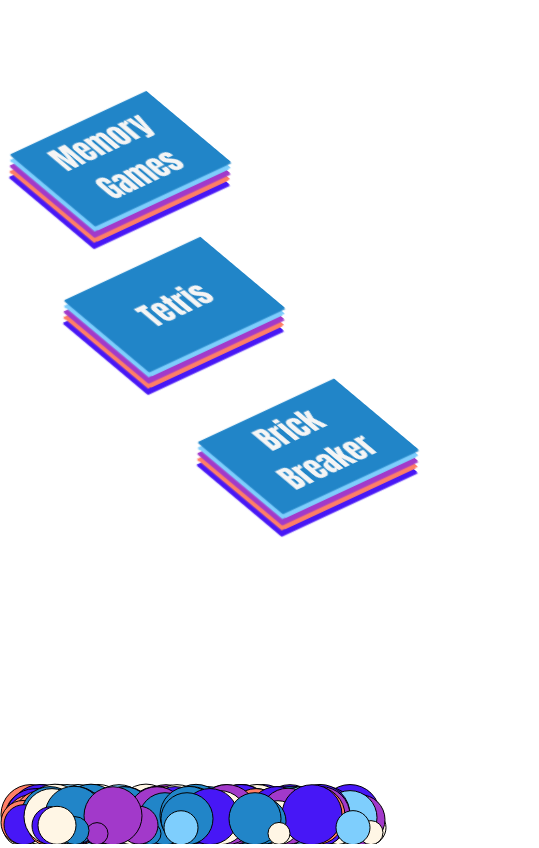
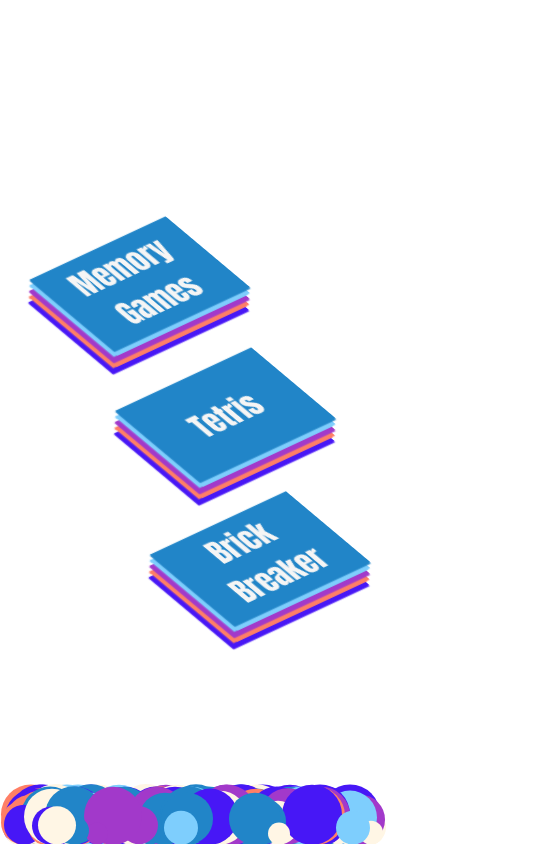
Before and after one commit to bokijano/games-with-animations, a website: page dist/index.html in a window 390 px wide. Shown: the whole page, 539 px wide, since content can reach past the window. Drawn offline with Linux system fonts and the light colour scheme.

Commit message:
test commit

```diff
--- a/dist/games.css
+++ b/dist/games.css
@@ -14,16 +14,21 @@
   margin: 0;
   padding: 0;
   overflow: hidden;
+  position: relative;
 }
 
 canvas {
-  position: relative;
-  width: 100%;
   margin: 0;
+  -webkit-box-sizing: border-box;
+          box-sizing: border-box;
 }
 
 .games {
-  position: absolute;
+  display: "block";
+  position: fixed;
+  z-index: 1;
+  top: 50%;
+  left: 50%;
   font-family: "Anton", sans-serif;
   display: -webkit-box;
   display: -ms-flexbox;
@@ -38,13 +43,10 @@
           transform-style: preserve-3d;
   -webkit-transform: translate(-50%, -50%) rotate(-25deg) skew(25deg);
           transform: translate(-50%, -50%) rotate(-25deg) skew(25deg);
-  top: 30%;
-  left: 50%;
 }
 
 .games .memory {
-  margin-top: -170px;
-  margin-left: -20px;
+  margin-left: 20px;
 }
 
 .games .memory:hover span {
@@ -209,22 +211,26 @@
 
 @media screen and (max-width: 768px) {
   .games {
+    margin-left: 50px;
     -webkit-box-orient: vertical;
     -webkit-box-direction: normal;
         -ms-flex-direction: column;
             flex-direction: column;
   }
+  .games a {
+    width: 150px;
+    height: 100px;
+  }
   .games .memory {
-    margin-top: 150px;
-    margin-left: 20px;
+    margin-left: 50px;
   }
   .games .tetris {
     margin-top: 50px;
-    margin-left: -150px;
+    margin-left: -50px;
   }
   .games .brick {
-    margin-top: 80px;
-    margin-left: -200px;
+    margin-top: 40px;
+    margin-right: 100px;
   }
 }
 /*# sourceMappingURL=games.css.map */
--- a/dist/games.scss
+++ b/dist/games.scss
@@ -11,27 +11,34 @@
   margin: 0;
   padding: 0;
   overflow: hidden;
+  position: relative;
 }
 
 canvas {
-  position: relative;
-  width: 100%;
   margin: 0;
+  box-sizing: border-box;
+  // @media screen and (max-width: 768px) {
+  //  max-width: 768px;
+  //  max-height: 100%;
+  //  overflow: hidden;
+  //}
 }
 
 .games {
-  position: absolute;
+  display: "block";
+  position: fixed;
+  z-index: 1;
+  top: 50%;
+  left: 50%;
   font-family: "Anton", sans-serif;
   display: flex;
   justify-content: space-between;
   align-items: center;
   transform-style: preserve-3d;
   transform: translate(-50%, -50%) rotate(-25deg) skew(25deg);
-  top: 30%;
-  left: 50%;
   .memory {
-    margin-top: -170px;
-    margin-left: -20px;
+    //margin-top: -170px;
+    margin-left: 20px;
     &:hover {
       span {
         background-color: #ff7f66;
@@ -152,18 +159,22 @@
     }
   }
   @media screen and (max-width: 768px) {
+    margin-left: 50px;
     flex-direction: column;
+    a {
+      width: 150px;
+      height: 100px;
+    }
     .memory {
-      margin-top: 150px;
-      margin-left: 20px;
+      margin-left: 50px;
     }
     .tetris {
       margin-top: 50px;
-      margin-left: -150px;
+      margin-left: -50px;
     }
     .brick {
-      margin-top: 80px;
-      margin-left: -200px;
+      margin-top: 40px;
+      margin-right: 100px;
     }
   }
 }
--- a/dist/index.js
+++ b/dist/index.js
@@ -18,6 +18,12 @@
 let gravity = 1;
 let friction = 0.7;
 
+function touchEvent() {
+  canvas.width = innerWidth;
+  canvas.height = innerHeight;
+
+  init();
+}
 // Event Listeners
 addEventListener("resize", () => {
   canvas.width = innerWidth;
@@ -27,6 +33,11 @@
 });
 
 addEventListener("click", function () {});
+
+addEventListener("touchstart", touchEvent, false);
+addEventListener("touchmove", touchEvent, false);
+addEventListener("touchend", touchEvent, false);
+addEventListener("touchcancel", touchEvent, false);
 
 // Utility Functions
 function randomIntFromRange(min, max) {
@@ -51,7 +62,7 @@
     ctx.arc(this.x, this.y, this.radius, 0, Math.PI * 2, false);
     ctx.fillStyle = this.color;
     ctx.fill();
-    ctx.stroke();
+    //ctx.stroke();
     ctx.closePath();
   };
   this.update = function () {
```
Also changed, not shown: 1 other file.
